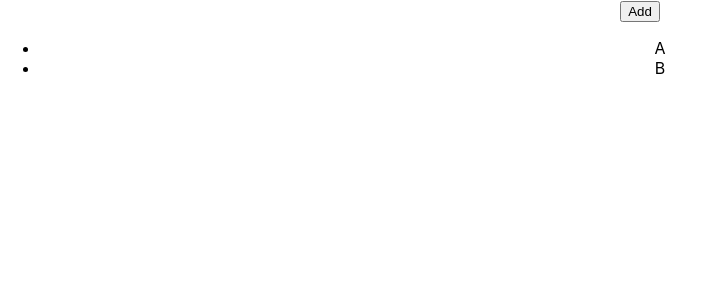
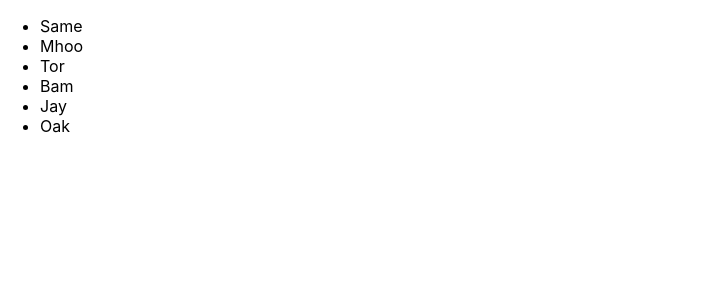
Before and after one commit to AofPatiphan/Create-React-App, a React (Create React App) app: page / in a window 1280 px wide. Shown: the top 300 px of the page, without its empty margins (0-705 px from the left). Built offline with nearby package versions, Linux system fonts and the light colour scheme.

Commit message:
completed

```diff
--- a/src/App.js
+++ b/src/App.js
@@ -1,43 +1,13 @@
 import { useState } from "react/cjs/react.development";
 import "./App.css";
 
-let id = 3;
+function App() {
+  const arr = ["Same", "Mhoo", "Tor", "Bam", "Jay", "Oak"];
 
-function App() {
-  const arr = [1, 2, 3, 4, 2, 1];
-
-  const [obj, setObj] = useState([
-    {
-      id: 1,
-      title: "A",
-    },
-    {
-      id: 2,
-      title: "B",
-    },
-  ]);
-
-  const handleClick = () => {
-    const input = window.prompt("Enter something");
-    const newState = [{ id: id++, title: input }, ...obj];
-    setObj(newState);
-  };
-
-  // const jsxArr = [<li>1</li>, <li>2</li>, <li>3</li>, <li>4</li>];
   const result = arr.map((el) => <li>{el}</li>); // ทำแบบนี้
   return (
-    <div className="App">
-      <button onClick={handleClick}>Add</button>
-      <ul>
-        {/* <li>{arr[0]}</li>
-        <li>{arr[1]}</li>
-        <li>{arr[2]}</li>
-        <li>{arr[3]}</li> */}
-        {/* {result} */}
-        {obj.map((el) => (
-          <li key={el.id}>{el.title}</li>
-        ))}
-      </ul>
+    <div className="">
+      <ul>{result}</ul>
     </div>
   );
 }
```
